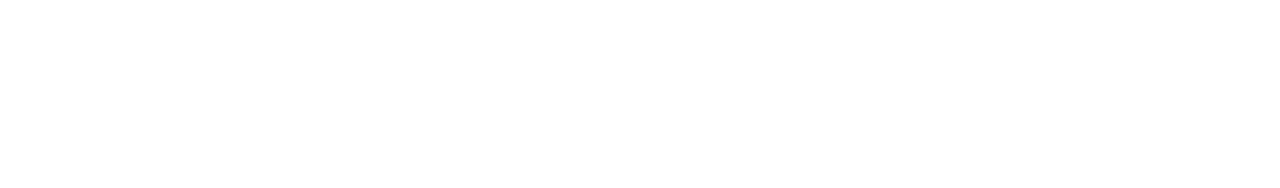
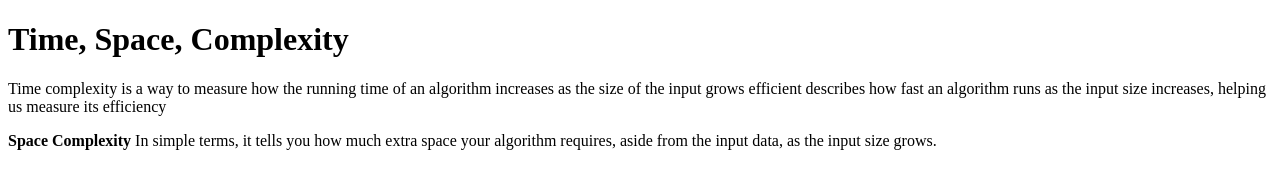
Before and after one commit to acciojob/time-and-space-complexity-aks228, a website: page main.html in a window 1280 px wide. Drawn offline with Linux system fonts and the light colour scheme.

Commit message:
created a submission

```diff
--- a/main.html
+++ b/main.html
@@ -7,6 +7,10 @@
 </head>
 
 <body>
+	<h1>Time, Space, Complexity</h1>
+	<p>Time complexity is a way to measure how the running time of an algorithm increases as the size of the input grows efficient describes how fast an algorithm runs as the input size increases, helping us measure its efficiency</p>
+	<p><b>Space Complexity</b> In simple terms, it tells you how much extra space your algorithm requires, aside from the input data, as the input size grows.</p>
+
 	<!-- the entire body must be written by student -->
     <script type="text/javascript" src="./script.js">
 </script>
```
